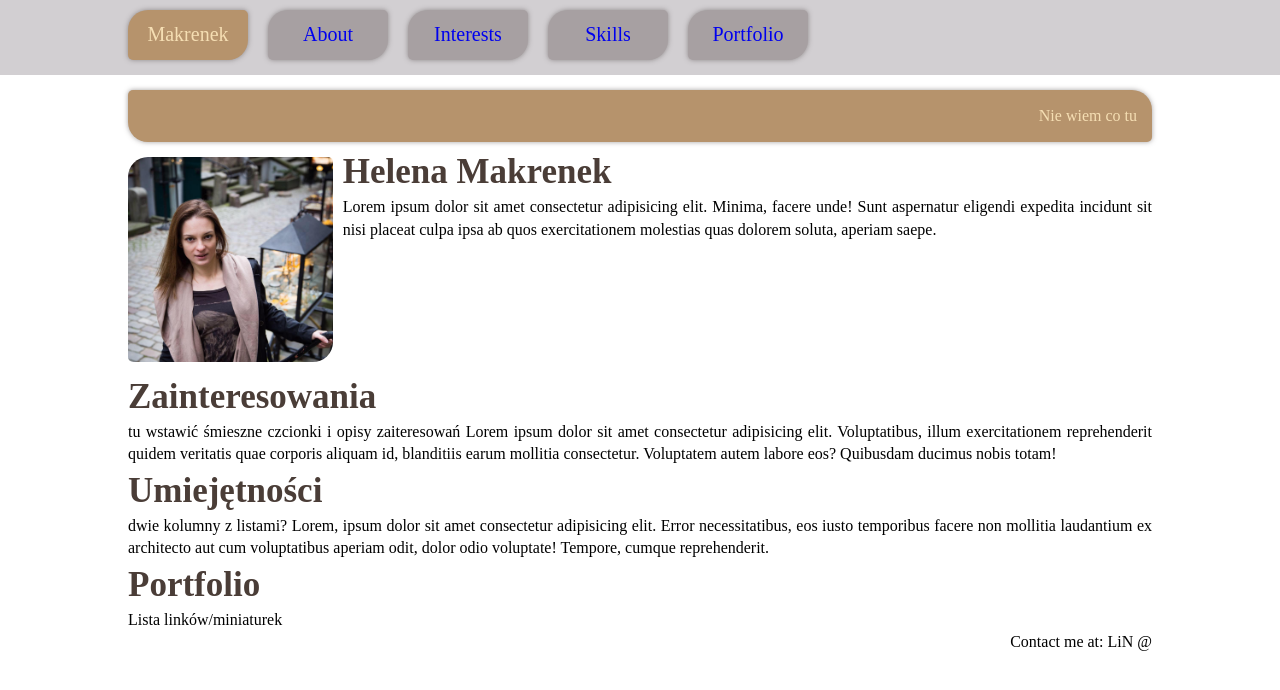
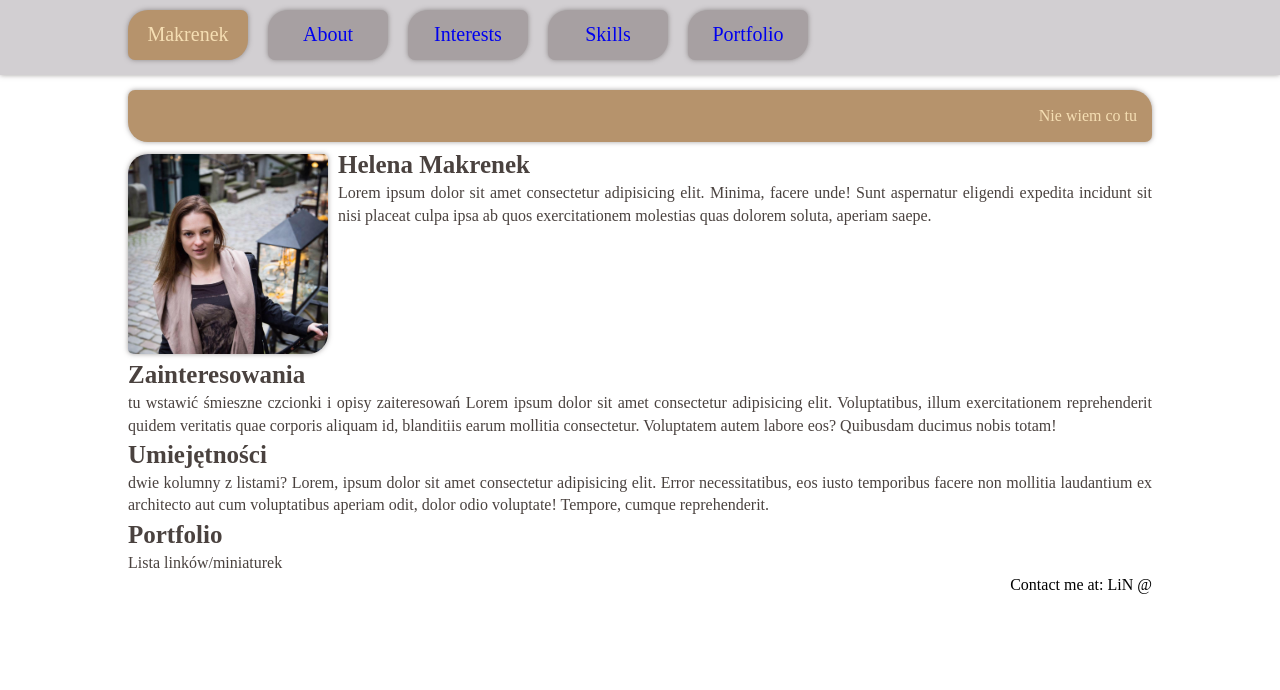
Before and after one commit to Makrenek/firstPage, a plain HTML site: page index.html in a window 1280 px wide. Drawn offline with Linux system fonts and the light colour scheme.

Commit message:
photo position

```diff
--- a/style.css
+++ b/style.css
@@ -14,6 +14,9 @@
     background-color: #d2cfd2;
     /*  display: flex;
         justify-content: space-between; */
+    -webkit-box-shadow: 0px 0px 5px 0px rgba(74,66,63,0.5);
+    -moz-box-shadow: 0px 0px 5px 0px rgba(74,66,63,0.5);
+    box-shadow: 0px 0px 5px 0px rgba(74,66,63,0.5);
 }
 
 .logo {
@@ -23,8 +26,8 @@
     background: #b6936c;
     font-size: 20px;
     float: left;
-    border-radius: 20px 5px 20px 5px;
-    margin: 10px 10px 15px 0px;
+    border-radius: 20px 7px 20px 7px;
+    margin: 10px 20px 15px 0px;
     padding-top: 10px;
     padding-bottom: 5px;
     /* flex: 1 1 0;*/
@@ -39,8 +42,8 @@
     background: #a7a0a2;
     font-size: 20px;
     float: left;
-    border-radius: 20px 5px 20px 5px;
-    margin: 10px 10px 15px 10px;
+    border-radius: 20px 7px 20px 7px;
+    margin: 10px 20px 15px 0px;
     padding-top: 10px;
     padding-bottom: 5px;
     /* flex: 1 1 0; */
@@ -62,7 +65,7 @@
     padding: 15px;
     background-color: #b6936c;
     color: wheat;
-    border-radius: 5px 20px 5px 20px;
+    border-radius: 7px 20px 7px 20px;
     -webkit-box-shadow: 0px 0px 5px 0px rgba(74,66,63,0.5);
     -moz-box-shadow: 0px 0px 5px 0px rgba(74,66,63,0.5);
     box-shadow: 0px 0px 5px 0px rgba(74,66,63,0.5);
@@ -76,18 +79,26 @@
 
 .photo {
     float: left;
-    width: 20%;
-    margin: 10px 10px 10px 0;
+    width: 25%;
+    max-width: 200px;
+    margin: 7px 10px 3px 0;
     border-radius: 20px 5px 20px 5px;
+    -webkit-box-shadow: 0px 0px 5px 0px rgba(74,66,63,0.5);
+    -moz-box-shadow: 0px 0px 5px 0px rgba(74,66,63,0.5);
+    box-shadow: 0px 0px 5px 0px rgba(74,66,63,0.5);
+}
+
+.article {
+    color:  #4a423f;
+
 }
 
 .title {
-    font-size: 35px;
-    color: #4a3d37;
+    font-size: 25px;
+
 }
 
 .footer {
-    border-top: 2px black;
     margin-left: 10%;
     margin-right: 10%;
     text-align: right;
```
